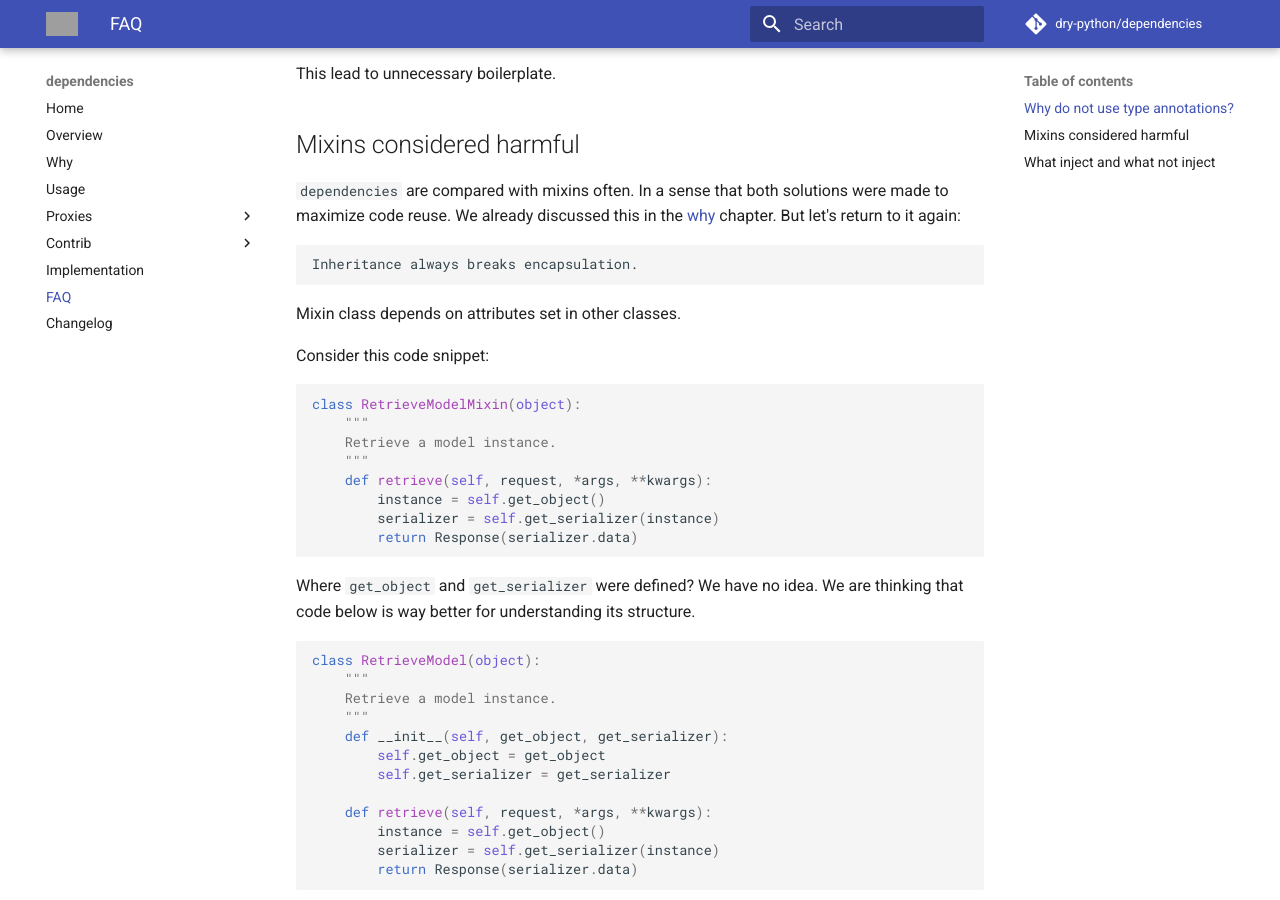
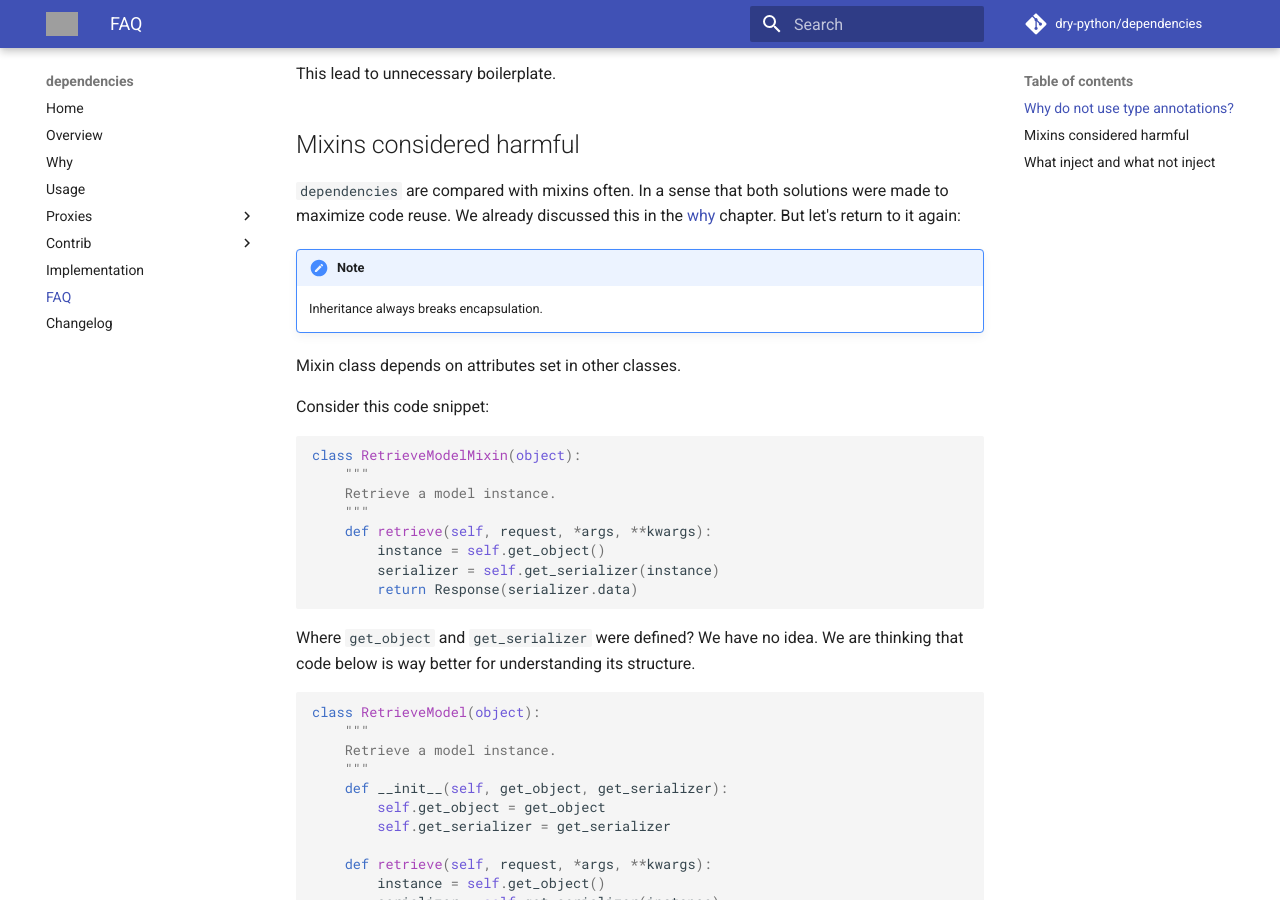
Before and after one commit to proofit404/dependencies, an MkDocs documentation site: the page built from docs/faq.md, in a window 1280 px wide and 900 px high, scrolled down 1100 px. Built offline with MkDocs 1.6.1 and Material for MkDocs 9.7.7, drawn with Linux system fonts in a browser that asks for light colours; comment, search, counter and statistics services are not loaded; grey boxes are pictures that could not be loaded.

Commit message:
Correct notes and list in the documentation.

```diff
--- a/docs/faq.md
+++ b/docs/faq.md
@@ -63,6 +63,7 @@ In our opinion, this makes code less declarative.
 solutions were made to maximize code reuse. We already discussed this in
 the [why](why.md#mixins) chapter. But let's return to it again:
 
+!!! note
     Inheritance always breaks encapsulation.
 
 Mixin class depends on attributes set in other classes.
```
Also changed, not shown: docs/usage.md (+2 -2 lines).
